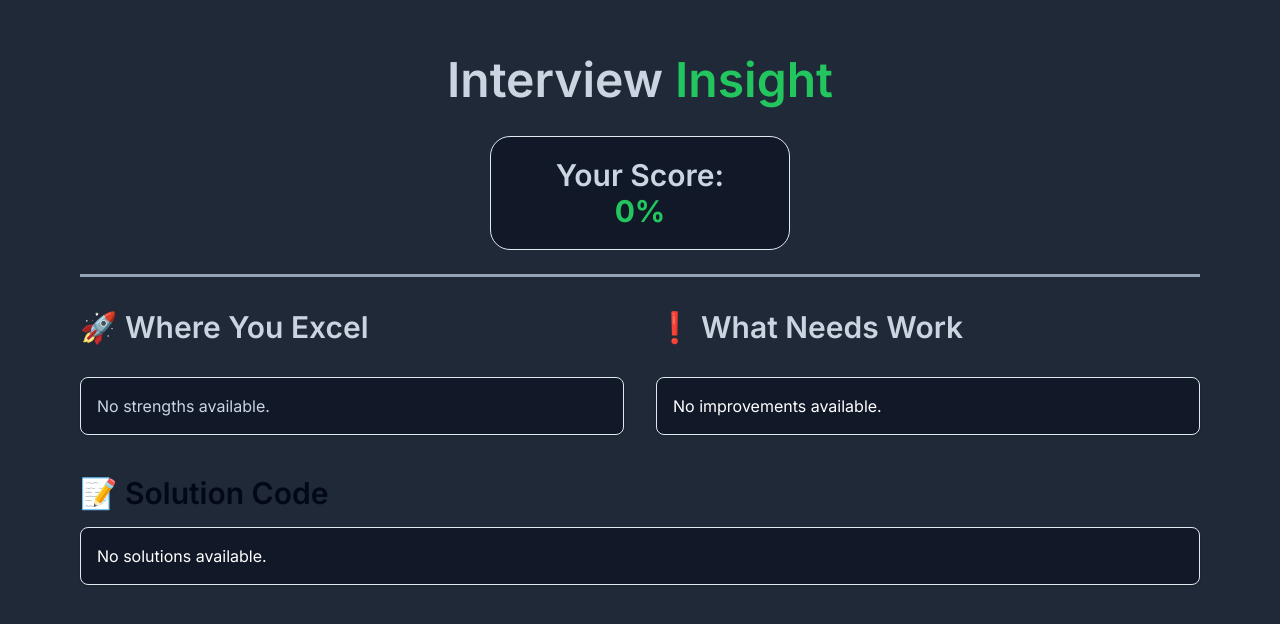
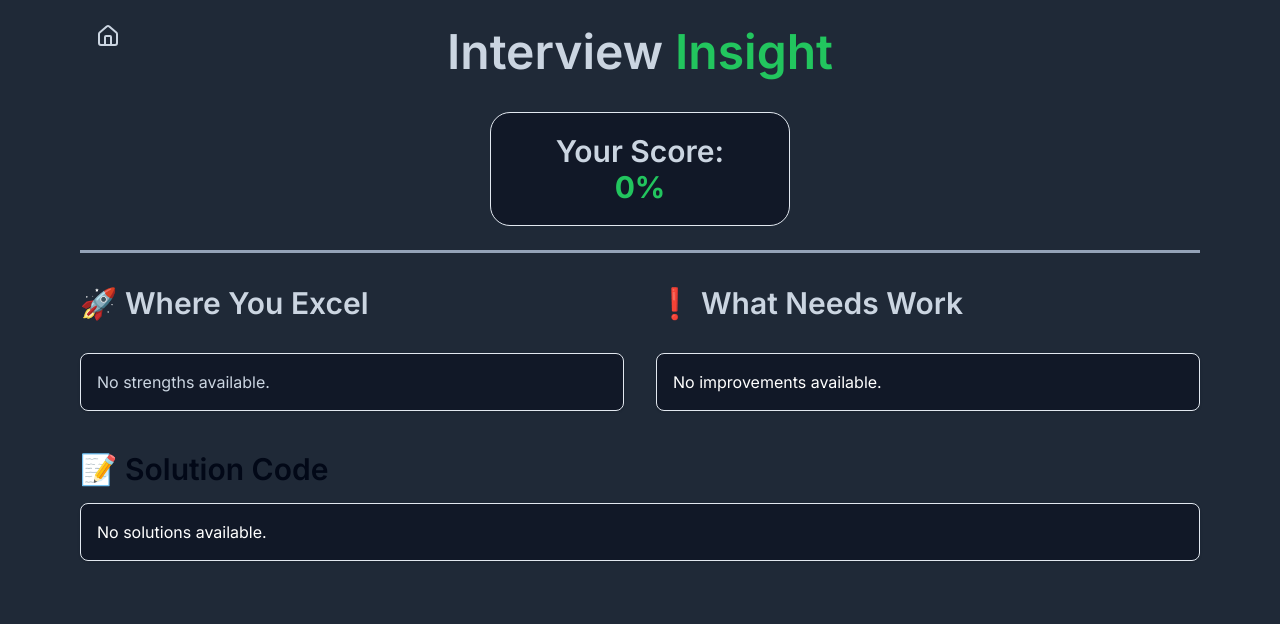
Before and after one commit to viewee-ai/viewee-frontend, a Next.js app: page /feedback in a window 1280 px wide. Shown: the top 624 px of the page. Built offline with nearby package versions, Linux system fonts and the light colour scheme.

Commit message:
add home and clerk icon

```diff
--- a/app/feedback/page.tsx
+++ b/app/feedback/page.tsx
@@ -4,6 +4,8 @@ import React, { useEffect, useState } from "react";
 import { Card } from "@/components/ui/card";
 import { Spinner } from "@/components/ui/spinner";
 import { Tabs, TabsContent, TabsList, TabsTrigger } from "@/components/ui/tabs";
+import { Home } from "lucide-react";
+import { UserButton } from "@clerk/nextjs";
 
 interface Solution {
   approach: string;
@@ -161,13 +163,22 @@ const FeedbackPage: React.FC = () => {
 
   return (
     <div className="px-20 bg-gray-800 min-h-screen pb-10">
-      {/* Header */}
-      <div className="text-5xl text-center font-semibold pt-14 pb-8 text-slate-300">
-        Interview <span className="text-green-500">Insight</span>
+      {/* Header with navigation */}
+      <div className="flex justify-between items-center pt-6 px-4">
+        <button
+          onClick={() => (window.location.href = "/dashboard")}
+          className="text-slate-300 hover:text-green-500 transition-colors"
+        >
+          <Home size={24} />
+        </button>
+        <div className="text-5xl text-center font-semibold text-slate-300 pt-8 absolute left-1/2 transform -translate-x-1/2">
+          Interview <span className="text-green-500">Insight</span>
+        </div>
+        <UserButton afterSignOutUrl="/" />
       </div>
 
       {/* Score Card */}
-      <div className="flex justify-center items-center pb-6">
+      <div className="flex justify-center items-center pb-6 pt-16">
         <div className="border rounded-[20px] min-w-[300px] p-5 text-center bg-gray-900">
           <div className="text-3xl font-semibold text-slate-300">
             Your Score:
```
